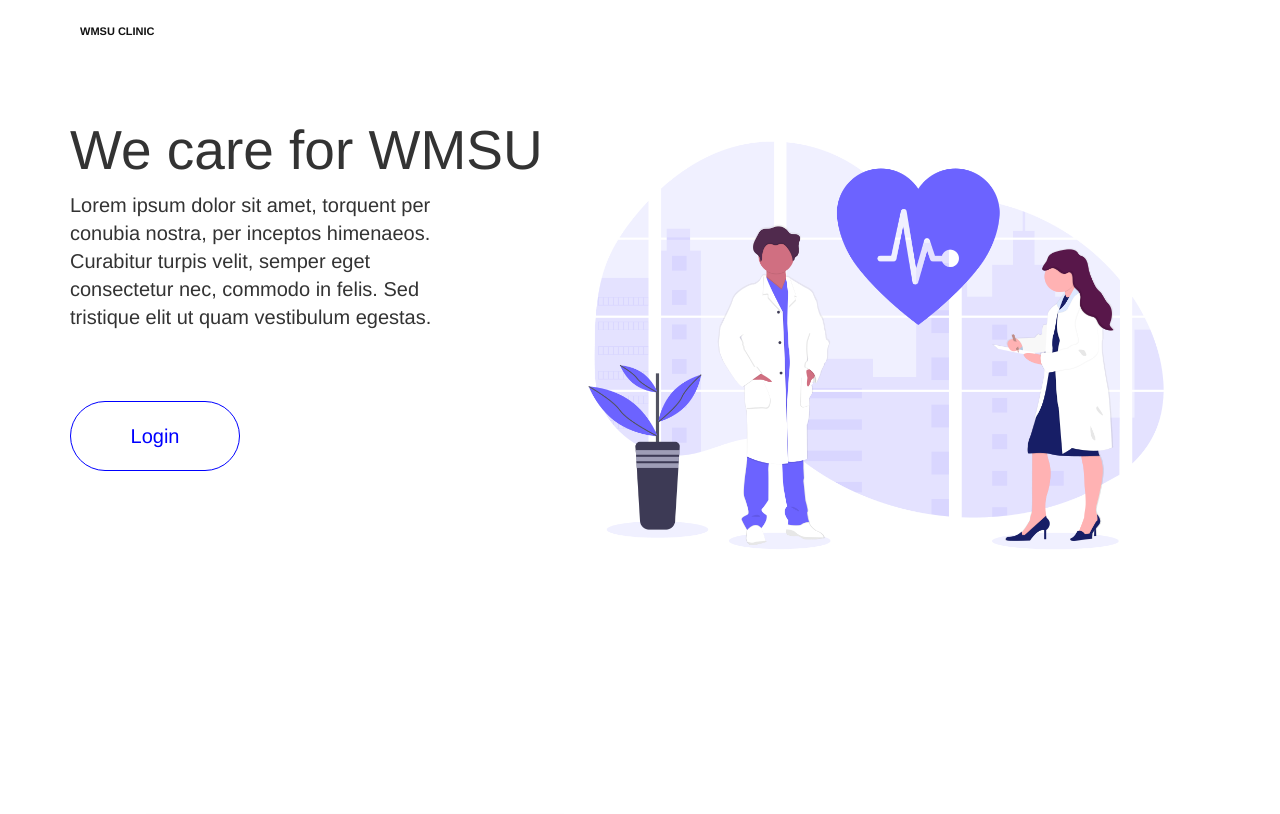
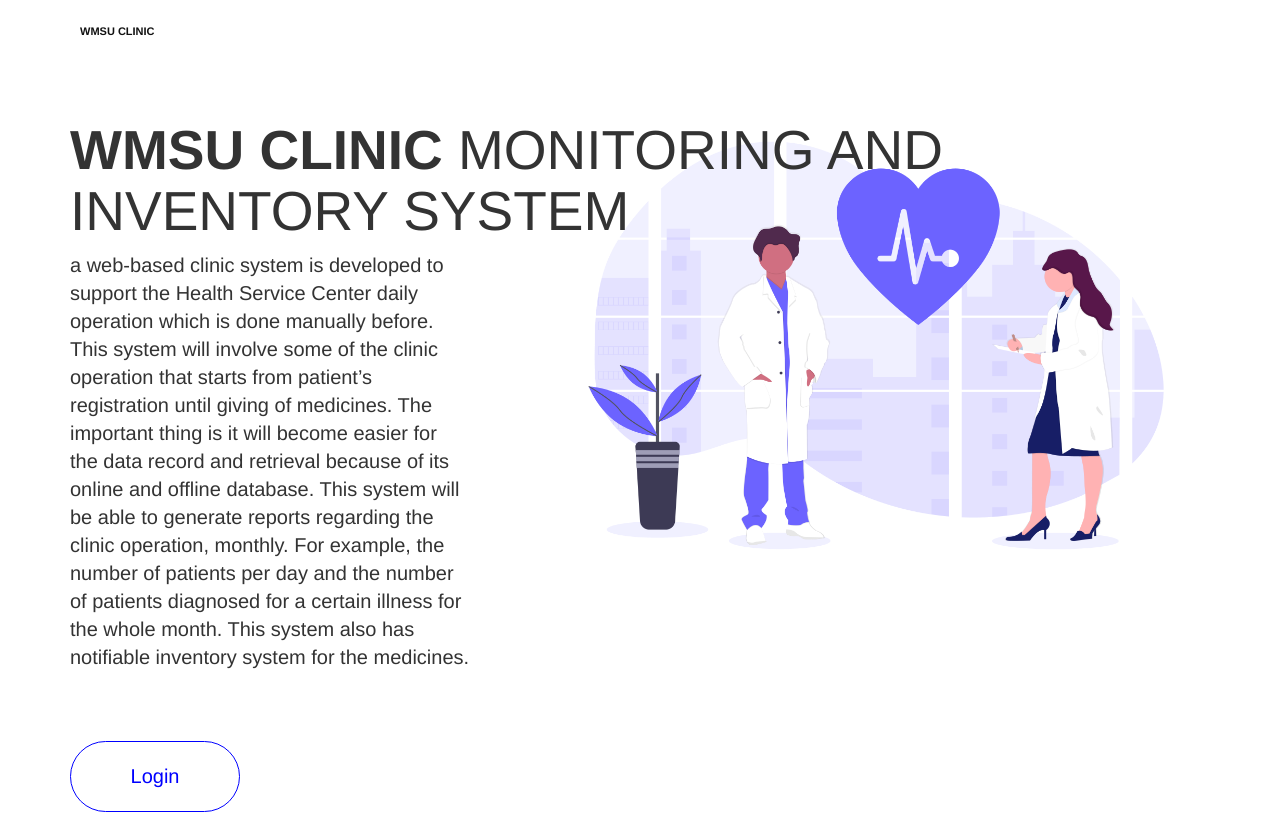
Before and after one commit to zethkenneth/WMSU-Clinic, a React (Create React App) app: page / in a window 1280 px wide. Shown: the top 814 px of the page. Built offline with nearby package versions, Linux system fonts and the light colour scheme.

Commit message:
landing page edit

```diff
--- a/src/Components/Main.js
+++ b/src/Components/Main.js
@@ -11,8 +11,8 @@
           <header>
                 <img src={med} alt="" />
                 <div>
-                    <h1>We care for WMSU</h1>
-                    <p> Lorem ipsum dolor sit amet,  torquent per conubia nostra, per inceptos himenaeos. Curabitur turpis velit, semper eget consectetur nec, commodo in felis. Sed tristique elit ut quam vestibulum egestas.</p>
+                    <h1><strong>WMSU CLINIC</strong> MONITORING AND INVENTORY SYSTEM</h1>
+                    <p> a web-based clinic system is developed to support the Health Service Center daily operation which is done manually before. This system will involve some of the clinic operation that starts from patient’s registration until giving of medicines. The important thing is it will become easier for the data record and retrieval because of its online and offline database. This system will be able to generate reports regarding the clinic operation, monthly. For example, the number of patients per day and the number of patients diagnosed for a certain illness for the whole month. This system also has notifiable inventory system for the medicines. </p>
                     <Link to="/login">Login</Link>
                 </div>
           </header>
```
